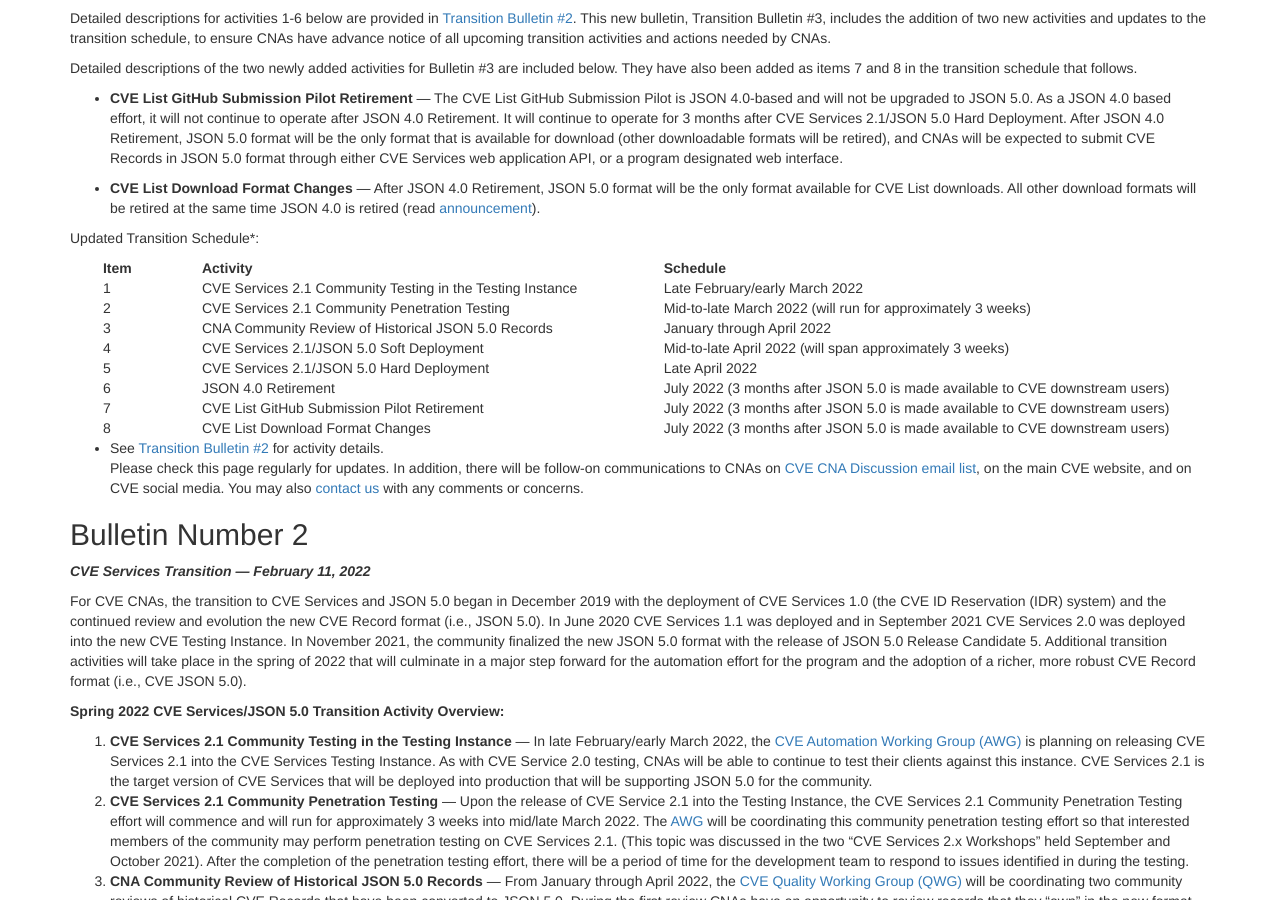
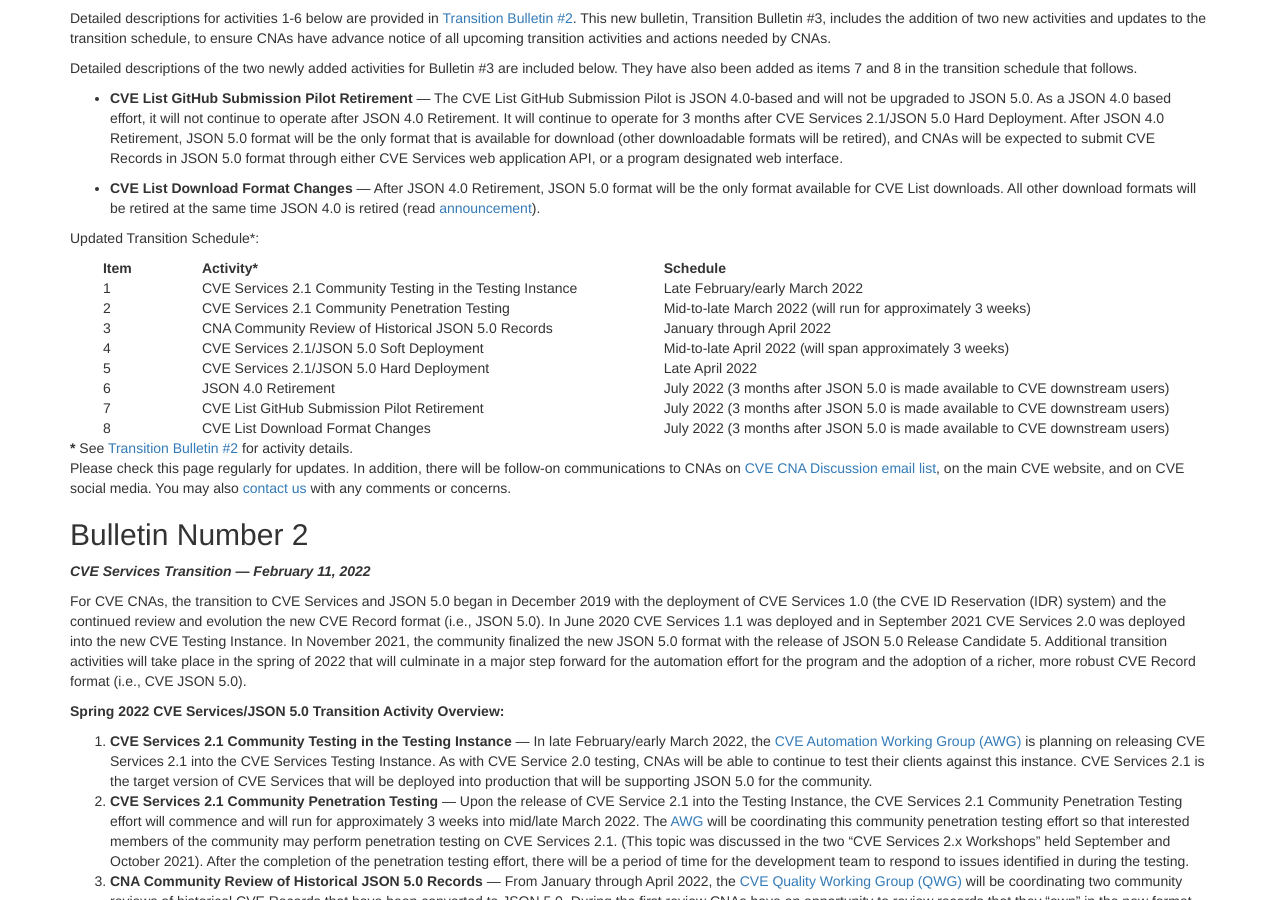
Before and after one commit to CVEProject/cveproject.github.io, a Jekyll site: the page built from automation-transition.md, in a window 1280 px wide and 900 px high, scrolled down 673 px. Built offline with Jekyll 4.4.1, drawn with Linux system fonts in a browser that asks for light colours; nearby versions of some CDN libraries.

Commit message:
Update automation-transition.md

```diff
--- a/automation-transition.md
+++ b/automation-transition.md
@@ -34,7 +34,7 @@ Updated Transition Schedule*:
   <table style="padding-left:5%;padding-left:30%;">
     <tr>
       <th style="width:12%;padding-left:3%;">Item</th>
-      <th style="width:42%">Activity</th>
+      <th style="width:42%">Activity*</th>
       <th style="width:46%">Schedule</th>
     </tr>
     <tr>
@@ -78,7 +78,7 @@ Updated Transition Schedule*:
       <td>July 2022 (3 months after JSON 5.0 is made available to CVE downstream users)</td>
     </tr>
   </table>
-* See [Transition Bulletin #2](https://cveproject.github.io/automation-transition#bulletin-number-2) for activity details.
+<strong>*</strong> See [Transition Bulletin #2](https://cveproject.github.io/automation-transition#bulletin-number-2) for activity details.
 <br>
 Please check this page regularly for updates. In addition, there will be follow-on communications to CNAs on [CVE CNA Discussion email list](mailto:cve-cna-list@mitre.org), on the main CVE website, and on CVE social media. You may also [contact us](https://cveform.mitre.org/) with any comments or concerns.
 
```
